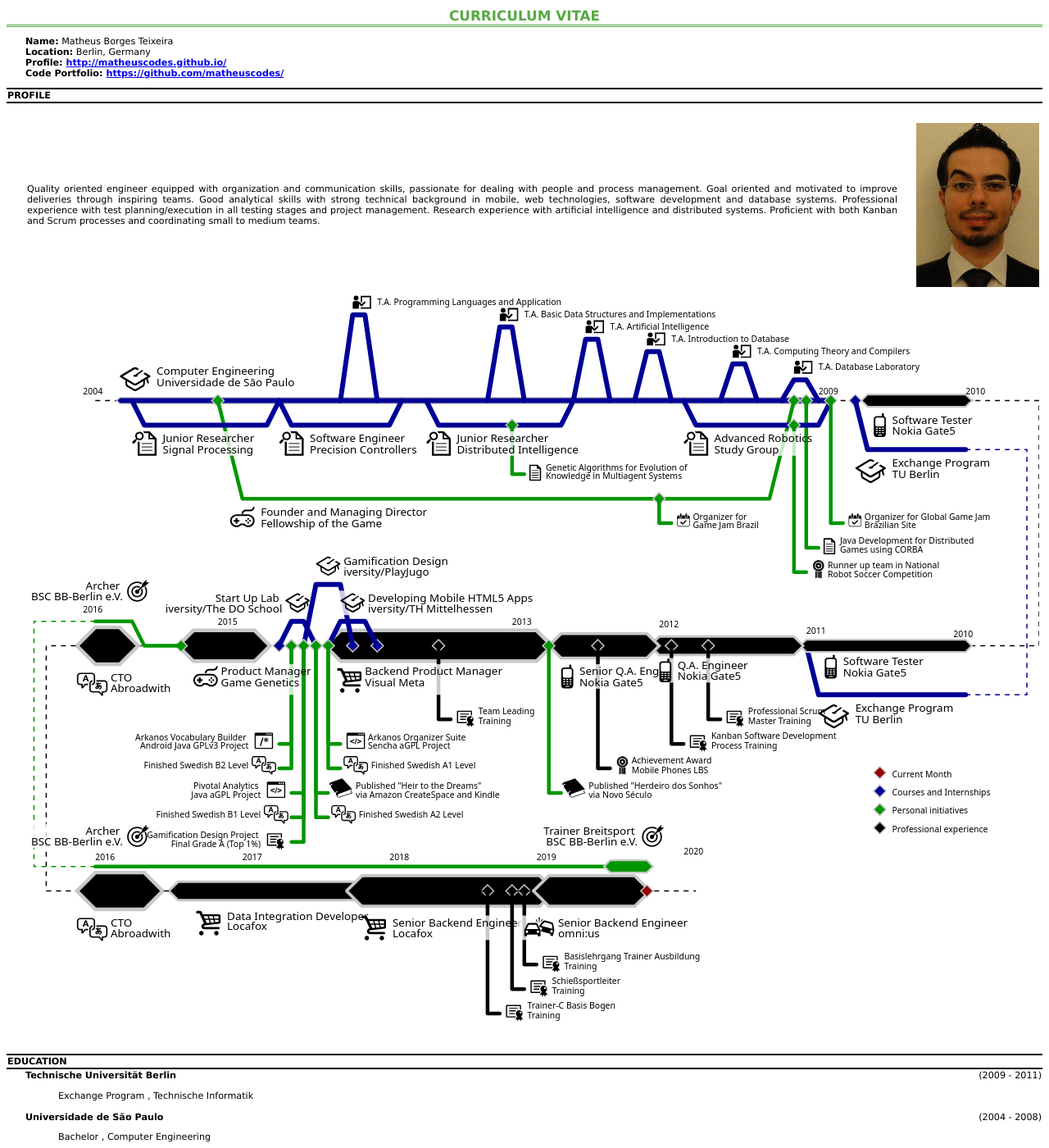
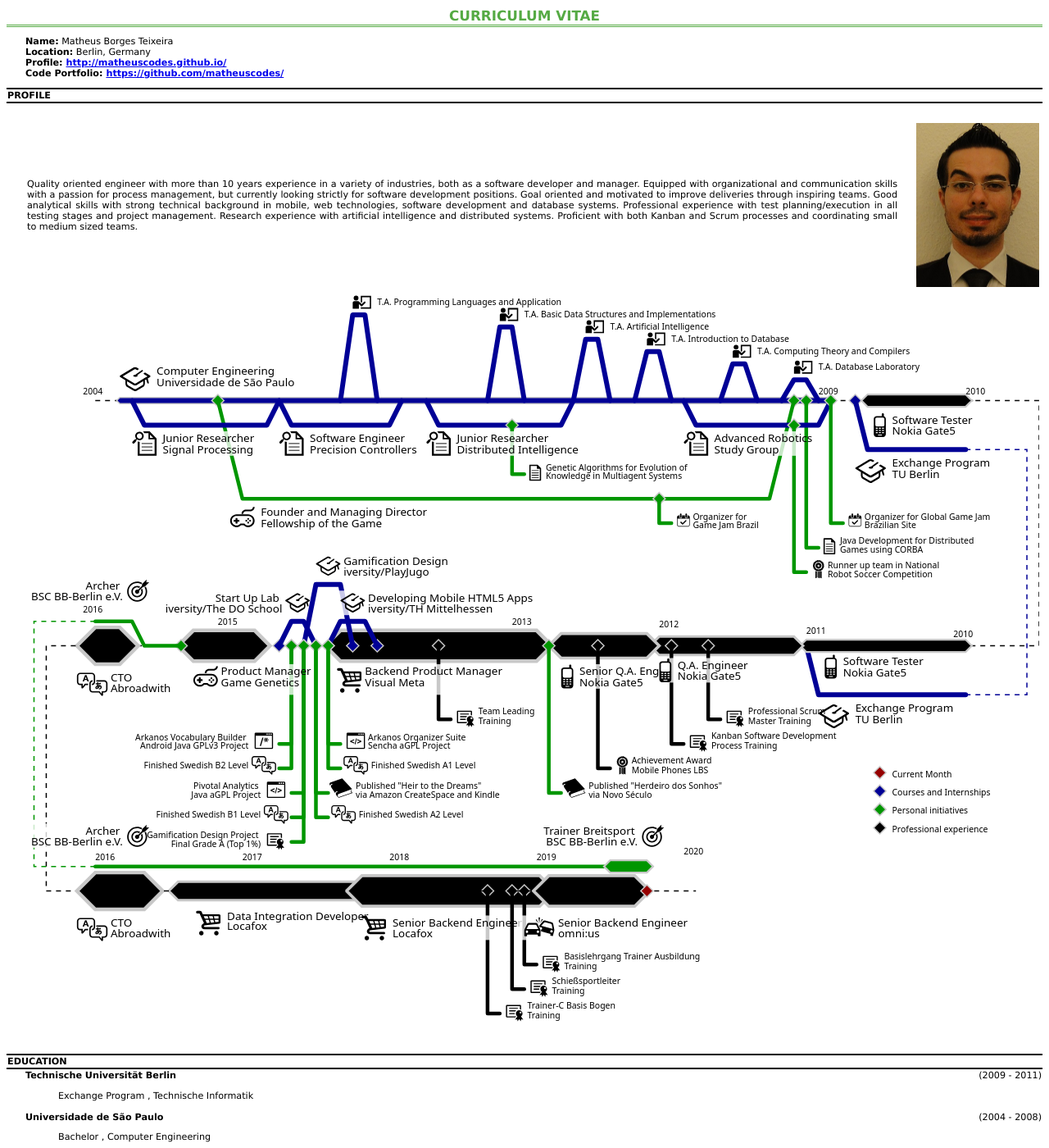
Before and after one commit to matheuscodes/matheuscodes.github.io, a Jekyll site: the page built from print.html, in a window 1280 px wide and 1400 px high. Shown: the whole window at 82% size. Built offline with Jekyll 4.4.1, drawn with Linux system fonts in a browser that asks for light colours; some of the changed text lies outside the part shown.

Commit message:
Updating description and adjusting print.

```diff
--- a/print.html
+++ b/print.html
@@ -142,7 +142,7 @@ PROFILE
 <table>
 <tr><td class="profile">
 
-Quality oriented engineer equipped with organization and communication skills, passionate for dealing with people and process management. Goal oriented and motivated to improve deliveries through inspiring teams. Good analytical skills with strong technical background in mobile, web technologies, software development and database systems. Professional experience with test planning/execution in all testing stages and project management. Research experience with artificial intelligence and distributed systems. Proficient with both Kanban and Scrum processes and coordinating small to medium teams.
+Quality oriented engineer with more than 10 years experience in a variety of industries, both as a software developer and manager. Equipped with organizational and communication skills with a passion for process management, but currently looking strictly for software development positions. Goal oriented and motivated to improve deliveries through inspiring teams. Good analytical skills with strong technical background in mobile, web technologies, software development and database systems. Professional experience with test planning/execution in all testing stages and project management. Research experience with artificial intelligence and distributed systems. Proficient with both Kanban and Scrum processes and coordinating small to medium sized teams.
 
 </td><td>
 
@@ -191,7 +191,7 @@ Quality oriented engineer equipped with organization and communication skills, p
 					{% endfor %}
             {% endif %}
 
-<tr height="10" />
+<tr height="50" />
 
 			{% if site.data.skills %}
 				<tr>
@@ -245,7 +245,7 @@ INTERESTS
 					<td><b>Other</b></td>
 				</tr>
 				<tr>
-				  <td style="padding:15pt 15pt 0pt 15pt;vertical-align:top" width="20%">
+				  <td style="padding:0pt 15pt 0pt 0pt;vertical-align:top;border:solid 5pt rgba(0,0,0,0)" width="20%">
 					{% for skill in site.data.skills.programmingSkills %}
 							{% if skill.name %}
 								<span>{{ skill.name }}</span>
@@ -260,7 +260,7 @@ INTERESTS
 							<br/>
 					{% endfor %}
 				  </td>
-				  <td style="padding:15pt 15pt 0pt 15pt;vertical-align:top" width="30%">
+				  <td style="padding:0pt 15pt 0pt 0pt;vertical-align:top;border:solid 5pt rgba(0,0,0,0)" width="30%">
 					{% for skill in site.data.skills.processSkills %}
 							{% if skill.name %}
 								<span>{{ skill.name }}</span>
@@ -275,7 +275,7 @@ INTERESTS
 							<br/>
 					{% endfor %}
 				  </td>
-				  <td style="padding:15pt 15pt 0pt 15pt;vertical-align:top" width="25%">
+				  <td style="padding:0pt 15pt 0pt 0pt;vertical-align:top;border:solid 5pt rgba(0,0,0,0)" width="25%">
 					{% for skill in site.data.skills.systemSkills %}
 							{% if skill.name %}
 								<span>{{ skill.name }}</span>
@@ -288,7 +288,7 @@ INTERESTS
 							<br/>
 					{% endfor %}
 				  </td>
-				  <td style="padding:15pt 15pt 0pt 15pt;vertical-align:top" width="25%">
+				  <td style="padding:0pt 15pt 0pt 0pt;vertical-align:top;border:solid 5pt rgba(0,0,0,0)" width="25%">
 					{% for skill in site.data.skills.otherSkills %}
 							{% if skill.name %}
 								<span>{{ skill.name }}</span>
@@ -307,7 +307,7 @@ INTERESTS
 				</tr>
 			{% endif %}
 
-<tr height="20" />
+<tr height="10" />
 
 <!-- TODO Move this to Jekyll too -->
 <tr>
@@ -507,7 +507,7 @@ For more projects please check my code portfolio (<a href="https://github.com/ma
 		{% endfor %}
 	{% endif %}
 
-<tr height="20" />
+<tr height="60" />
 
 	{% if site.data.education.eventHistory %}
 		<tr>
```
Also changed, not shown: other parts of print.html (+2 -2 lines).
